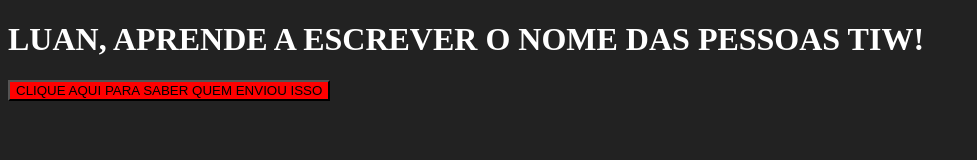
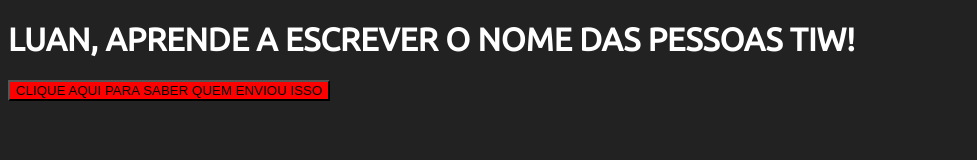
Before and after one commit to viniolimpio3/amigo_secreto_brincadeira, a plain HTML site: page index.html in a window 1280 px wide. Shown: the whole page, without its empty margins (0-977 px from the left). Drawn offline with Linux system fonts and the light colour scheme.

Commit message:
update font

```diff
--- a/index.html
+++ b/index.html
@@ -4,6 +4,7 @@
         <meta charset="UTF-8">
         <meta name="viewport" content="width=device-width, initial-scale=1.0">
         <title>LUAN AMIGO SECRETO IBJM</title>
+        <link href="https://fonts.googleapis.com/css2?family=Ubuntu:wght@300;400&display=swap" rel="stylesheet">
 
         <!-- DICA: -->
         <style>
@@ -11,6 +12,7 @@
                 background-color: #222;
                 color: #fff;
                 font-weight: bold;
+                font-family: 'Ubuntu' !important;
             }
             button{
                 background-color: red;
```
